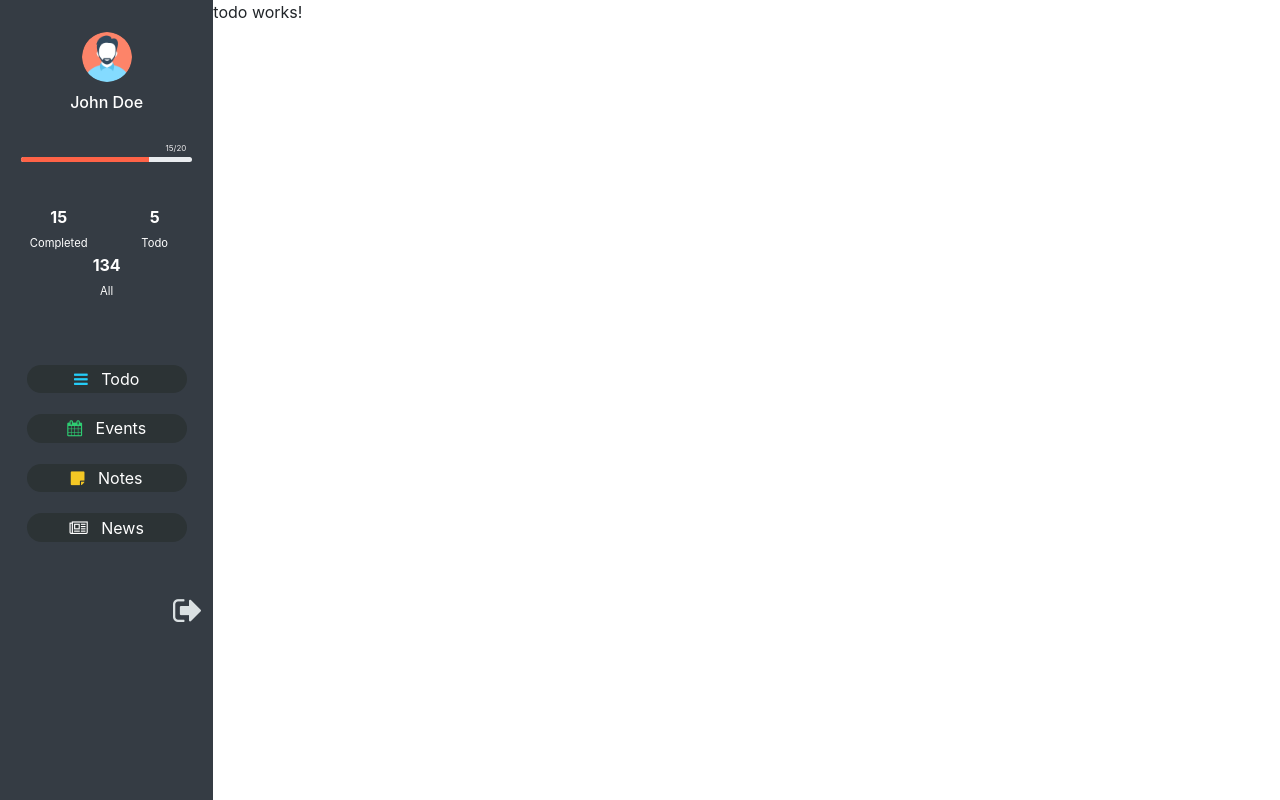
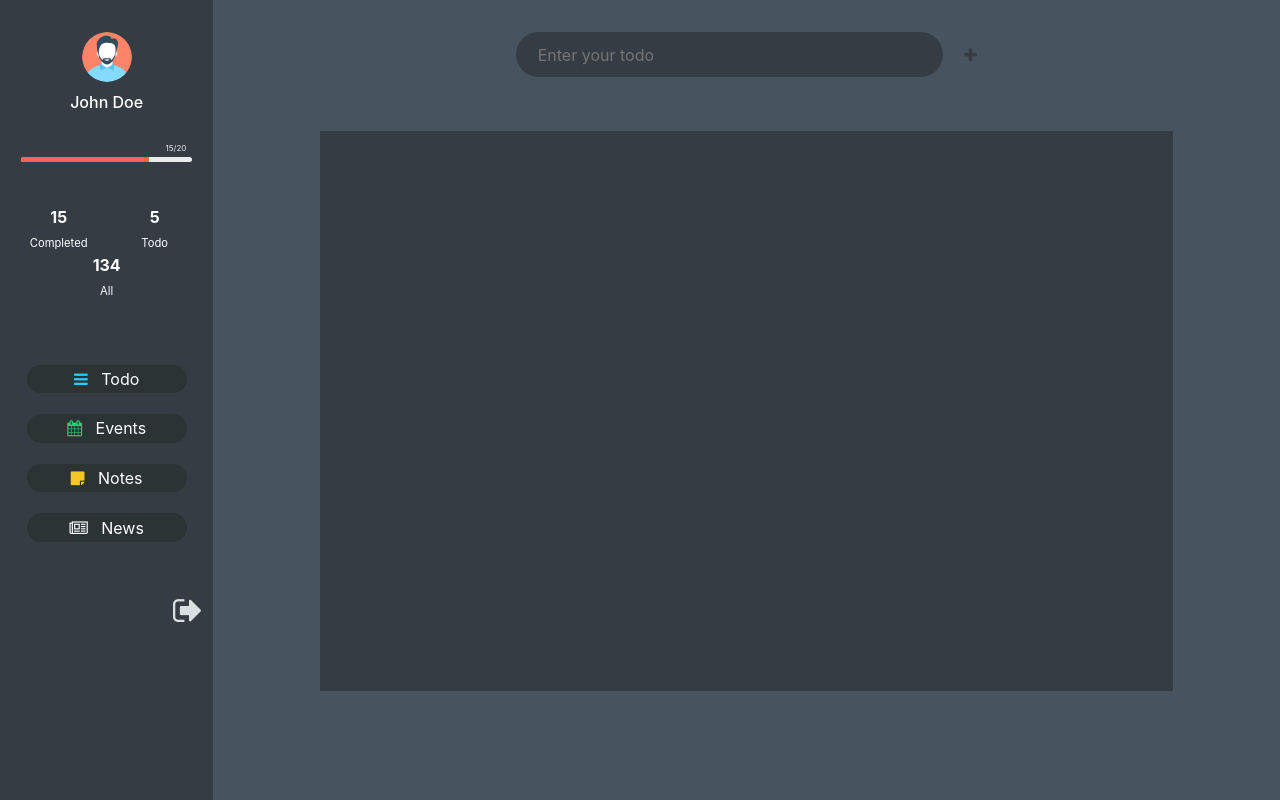
Before and after one commit to Gokul-ramalingam/Taskist, an Angular app: page /todo in a window 1280 px wide. Built offline with nearby package versions, Linux system fonts and the light colour scheme.

Commit message:
Update in todo component

```diff
--- a/src/app/todo/todo.component.css
+++ b/src/app/todo/todo.component.css
@@ -0,0 +1,40 @@
+.content{
+    background-color:  #47535E;
+    height: 100vh;
+    text-align: center;
+}
+
+.input{
+margin-top: 3%;
+/* height: 33px; */
+width: 40%;
+border-radius: 50px;
+outline: none;
+border: none;
+padding: 1% 2% 1% 2%;
+background-color: #353C44;
+color: #ffffff;
+}
+
+.search{
+    display: flexbox;
+    font-size: 1em;
+    margin: 0% 0% 0% 2%;
+    outline: none;
+    background-color: #47535E;
+    border:none;
+    color: #353C44;
+    cursor: pointer;
+}
+
+.search:hover{
+    color:#ffffff;
+}
+
+.list{
+    background-color: #ffffff;
+    height: 70%;
+    width: 80%;
+    margin: 5%  10% 3% 10%;
+    background-color: #353C44;
+}
--- a/src/app/todo/todo.component.html
+++ b/src/app/todo/todo.component.html
@@ -1,3 +1,9 @@
-<p>
-  todo works!
-</p>
+<div class="content">
+           <div>
+                <input type="text" class="input" placeholder="Enter your todo">
+                <span class="search"><i class="fa fa-plus"></i></span>
+           </div>
+           <div class="list">
+
+           </div>
+</div>
```
